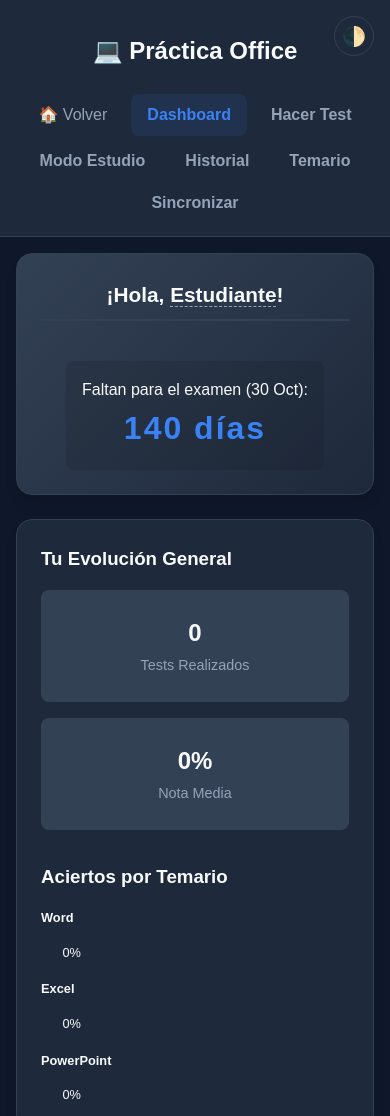
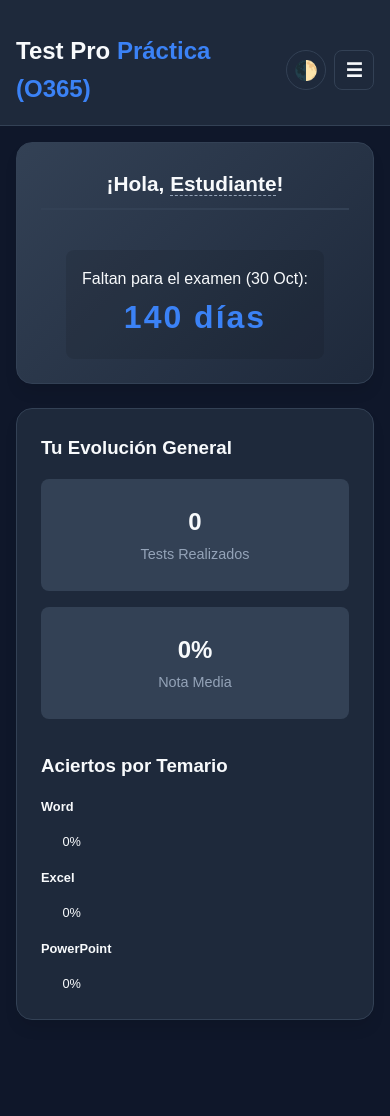
Before and after one commit to danielsam82/temario-mutua, a plain HTML site: page practica.html in a window 390 px wide. Shown: the top 1116 px of the page. After the commit the page ends 1060 px from the top, so only its background shows below. Drawn offline with Linux system fonts and the light colour scheme.

Commit message:
Add files via upload

```diff
--- a/app_practica.js
+++ b/app_practica.js
@@ -87,6 +87,15 @@ function initTheme() {
 }
 
 function initDashboard() {
+    // Mobile menu
+    const btnMenu = document.getElementById('btn-menu');
+    const mainNav = document.getElementById('main-nav');
+    if (btnMenu && mainNav) {
+        btnMenu.addEventListener('click', () => {
+            mainNav.classList.toggle('open');
+        });
+    }
+
     const nameEl = document.getElementById('user-name');
     nameEl.textContent = localStorage.getItem('userName') || 'Estudiante';
     nameEl.addEventListener('blur', () => {
@@ -295,6 +304,9 @@ function switchScreen(screenName) {
     Object.keys(navBtns).forEach(k => {
         navBtns[k].classList.toggle('active', k === screenName);
     });
+
+    const mainNav = document.getElementById('main-nav');
+    if (mainNav) mainNav.classList.remove('open');
 
     window.scrollTo(0,0);
 }
--- a/practica.html
+++ b/practica.html
@@ -13,17 +13,21 @@
 
     <header>
         <div class="header-content">
-            <h1 class="logo">💻 Práctica Office</h1>
-            <nav class="main-nav">
+            <div style="display: flex; justify-content: space-between; align-items: center; width: 100%;">
+                <h1>Test Pro <span>Práctica (O365)</span></h1>
+                <div style="display: flex; gap: 0.5rem; align-items: center;">
+                    <button id="btn-theme" class="btn-theme" title="Alternar Modo Claro/Oscuro">🌓</button>
+                    <button id="btn-menu" class="btn-menu">☰</button>
+                </div>
+            </div>
+            <nav id="main-nav" class="main-nav">
                 <a href="index.html" class="nav-btn" style="text-decoration:none;">🏠 Volver</a>
                 <button id="nav-dashboard" class="nav-btn active">Dashboard</button>
                 <button id="nav-config" class="nav-btn">Hacer Test</button>
-                <button id="nav-study" class="nav-btn">Modo Estudio</button>
                 <button id="nav-history" class="nav-btn">Historial</button>
                 <button id="nav-manager" class="nav-btn">Temario</button>
                 <button id="nav-sync" class="nav-btn">Sincronizar</button>
             </nav>
-            <button id="btn-theme" class="btn-theme" title="Alternar Modo Claro/Oscuro">🌓</button>
         </div>
     </header>
 
--- a/style.css
+++ b/style.css
@@ -121,6 +121,20 @@ nav .nav-btn.active {
     color: var(--text-color);
 }
 .btn-theme:hover { background: var(--secondary); }
+
+.btn-menu {
+    display: none;
+    background: none;
+    border: 1px solid var(--border);
+    border-radius: 0.5rem;
+    width: 40px;
+    height: 40px;
+    font-size: 1.2rem;
+    cursor: pointer;
+    color: var(--text-color);
+    transition: var(--transition);
+}
+.btn-menu:hover { background: var(--secondary); }
 
 /* Main */
 main {
@@ -391,19 +405,24 @@ button {
     .stats-overview {
         flex-direction: column;
     }
+    .btn-menu {
+        display: block;
+    }
     .main-nav {
-        justify-content: center;
+        display: none;
+        flex-direction: column;
         width: 100%;
-        margin-top: 0.5rem;
+        margin-top: 1rem;
+    }
+    .main-nav.open {
+        display: flex;
     }
     .header-content {
         flex-direction: column;
-        text-align: center;
+        align-items: flex-start;
     }
     .btn-theme {
-        position: absolute;
-        top: 1rem;
-        right: 1rem;
+        position: static;
     }
 }
 
```
Also changed, not shown: app.js (+11 -0 lines), teoria.html (+9 -4 lines).
